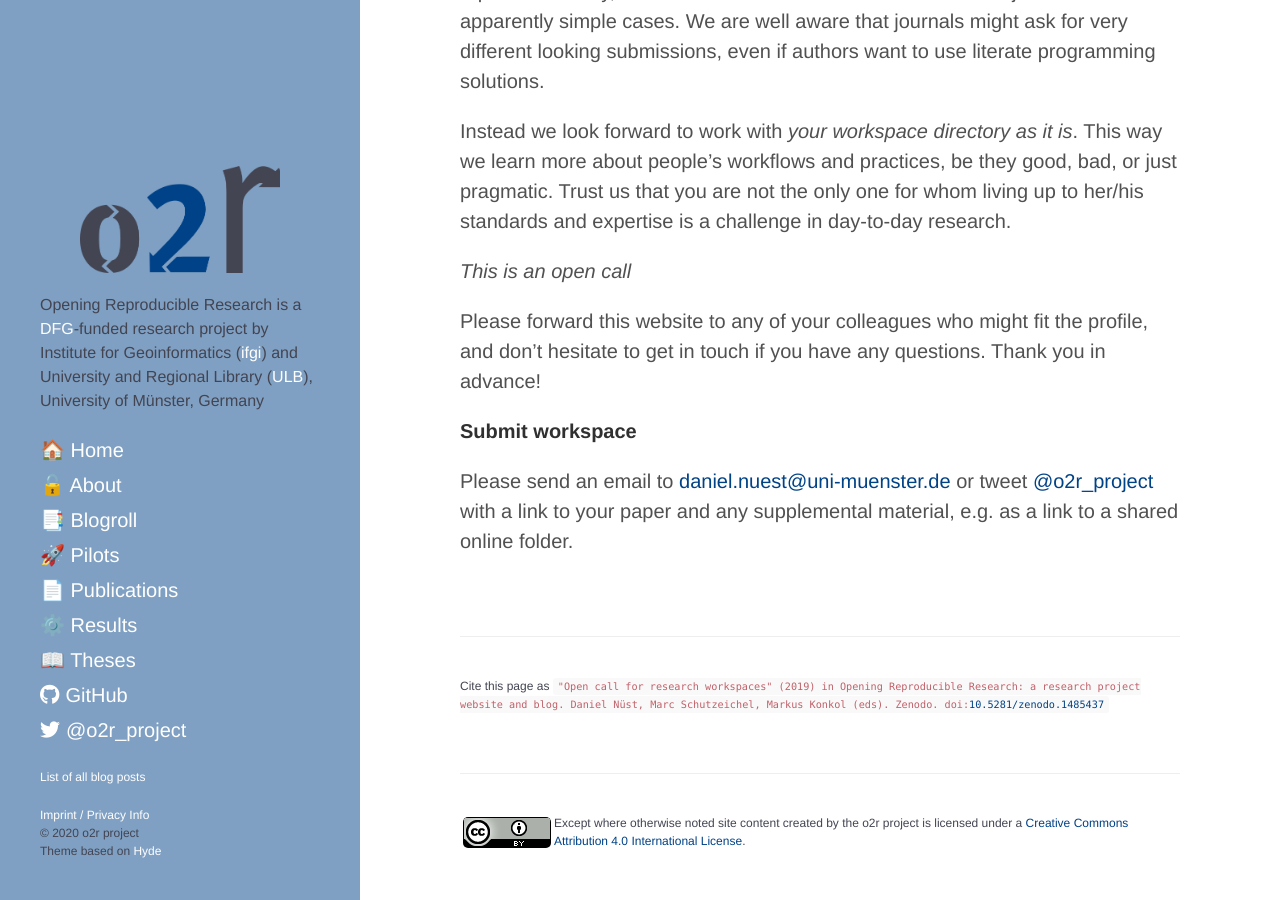
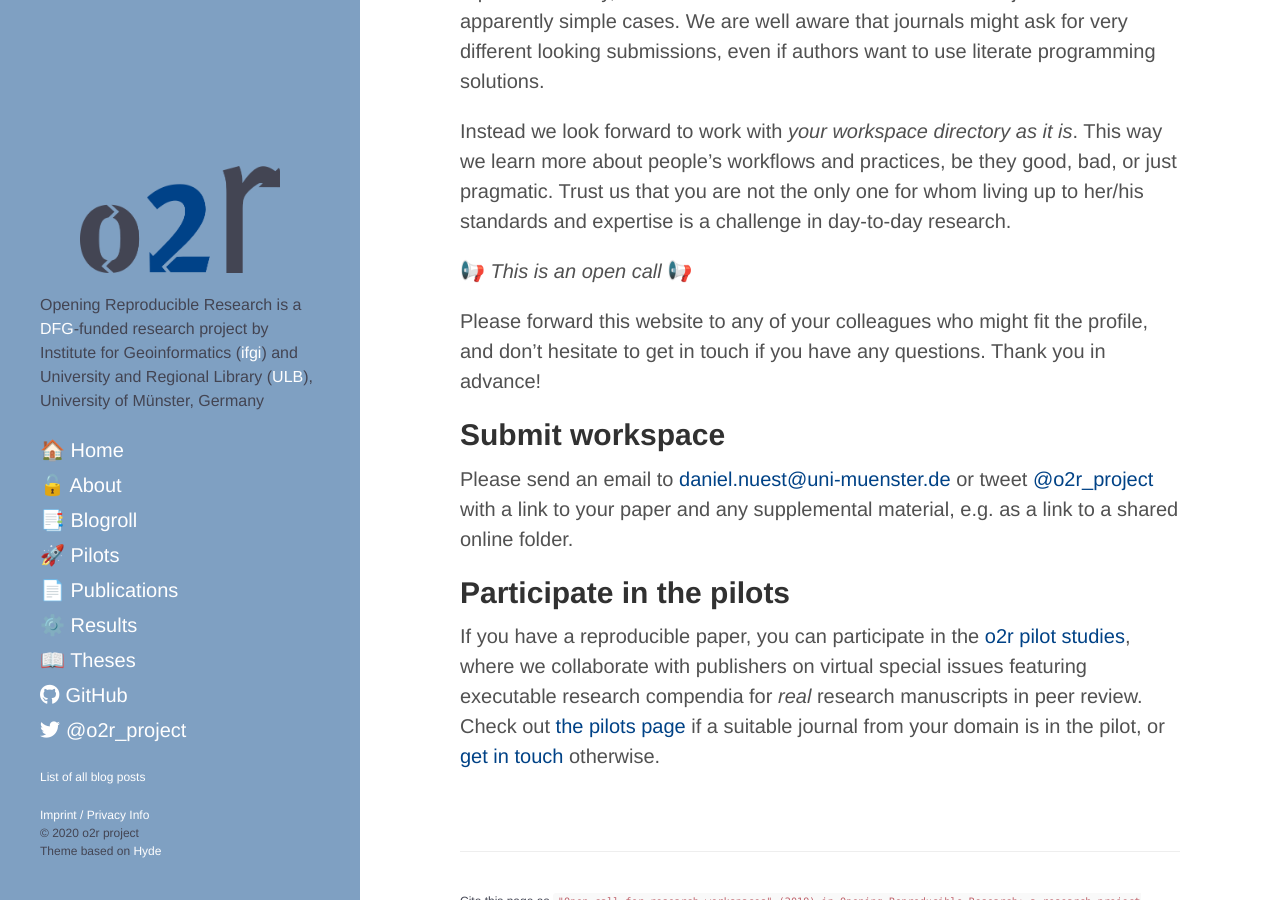
Before and after one commit to o2r-project/o2r-project.github.io, a Jekyll site: the page built from almost.md, in a window 1280 px wide and 900 px high, scrolled down 1304 px. Built offline with Jekyll 4.4.1, drawn with Linux system fonts in a browser that asks for light colours; nearby versions of some CDN libraries.

Commit message:
connect call for workspaces with pilots

```diff
--- a/almost.md
+++ b/almost.md
@@ -34,10 +34,15 @@ You write your papers in [Sweave](https://www.statistik.lmu.de/~leisch/Sweave/)
 
 Instead we look forward to work with _your workspace directory as it is_. This way we learn more about people's workflows and practices, be they good, bad, or just pragmatic. Trust us that you are not the only one for whom living up to her/his standards and expertise is a challenge in day-to-day research.
 
-*This is an open call*
+📢 *This is an open call* 📢
 
 Please forward this website to any of your colleagues who might fit the profile, and don't hesitate to get in touch if you have any questions. Thank you in advance!
 
-**Submit workspace**
+## Submit workspace
 
 Please send an email to <a href="mailto:daniel.nuest@uni-muenster.de" title="submission email address">daniel.nuest@uni-muenster.de</a> or tweet <a href="https://twitter.com/o2r_project" title="o2r on Twitter">@o2r_project</a> with a link to your paper and any supplemental material, e.g. as a link to a shared online folder.
+
+## Participate in the pilots
+
+If you have a reproducible paper, you can participate in the [o2r pilot studies](/pilots), where we collaborate with publishers on virtual special issues featuring executable research compendia for _real_ research manuscripts in peer review.
+Check out [the pilots page](/pilots) if a suitable journal from your domain is in the pilot, or [get in touch](/pilots#get-help) otherwise.
```
Also changed, not shown: pilots.md (+2 -2 lines).
